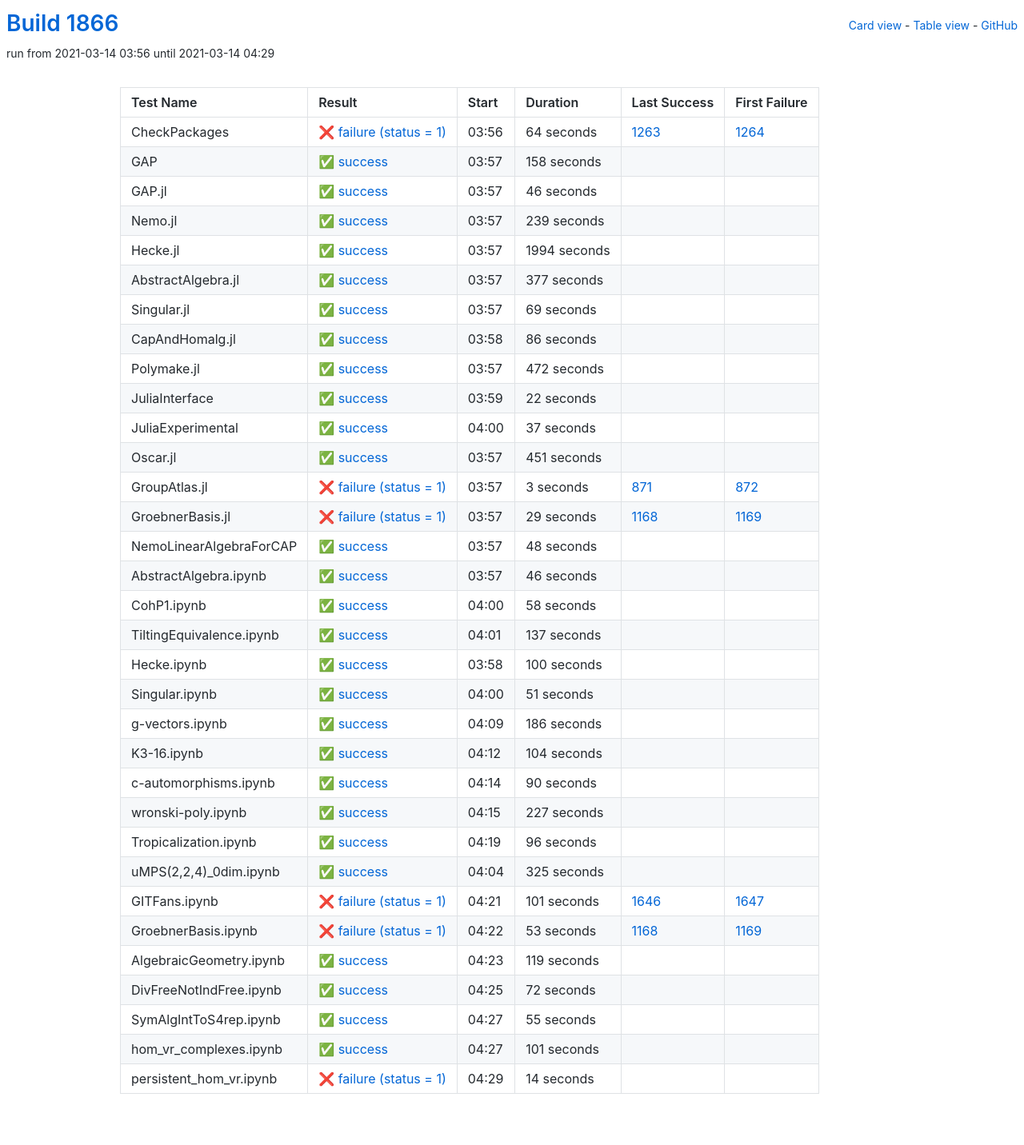
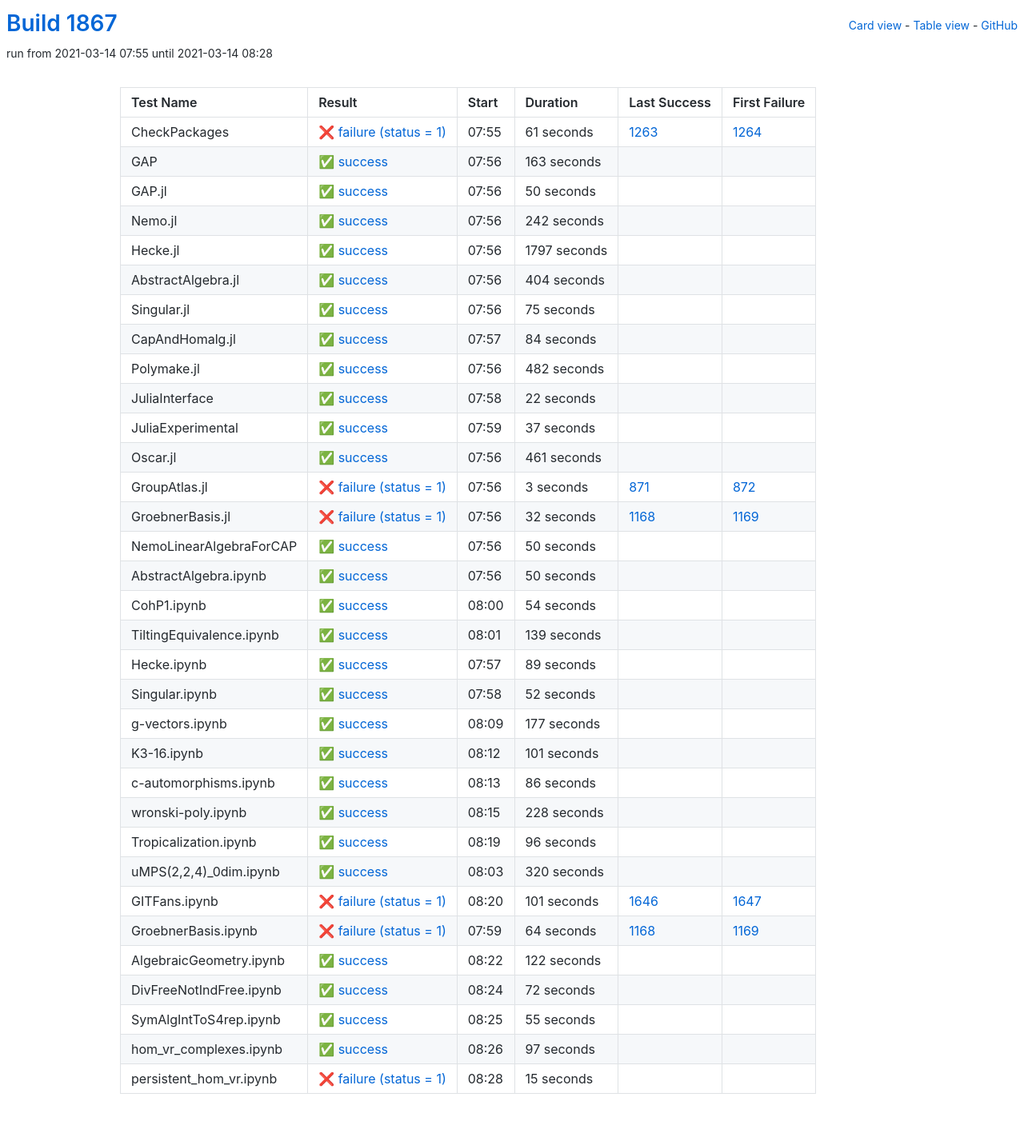
Before and after one commit to oscar-system/oscar-ci-status-stable, a Jekyll site: the page built from table.html, in a window 1280 px wide. Shown: the whole page at 80% size. Built offline with Jekyll 4.4.1, drawn with Linux system fonts in a browser that asks for light colours.

Commit message:
Build #1867

```diff
--- a/_data/ci.yml
+++ b/_data/ci.yml
@@ -1,6 +1,6 @@
 ---
-build: 1866
-build_url: https://oscarci.mathematik.uni-kl.de/job/oscar-stable/1866/
+build: 1867
+build_url: https://oscarci.mathematik.uni-kl.de/job/oscar-stable/1867/
 job: oscar-stable
 organization: oscar-system
 repo: oscar-ci-status-stable
@@ -8,116 +8,116 @@ repourl: https://github.com/oscar-system/oscar-ci-status-stable
 tests:
 - name: CheckPackages
   id: checkpackages
-  log: https://oscarci.mathematik.uni-kl.de/job/oscar-stable/1866/artifact/logs/build-1866/CheckPackages.log
-  start: 2021-03-14 03:56
+  log: https://oscarci.mathematik.uni-kl.de/job/oscar-stable/1867/artifact/logs/build-1867/CheckPackages.log
+  start: 2021-03-14 07:55
   success: false
   exitcode: 1
   status: failure
-  duration: 64
+  duration: 61
   last_success: 1263
   last_success_url: https://oscarci.mathematik.uni-kl.de/job/oscar-stable/1263/
   first_failure: 1264
   first_failure_url: https://oscarci.mathematik.uni-kl.de/job/oscar-stable/1264/
 - name: GAP
   id: gap
-  log: https://oscarci.mathematik.uni-kl.de/job/oscar-stable/1866/artifact/logs/build-1866/GAP.log
-  start: 2021-03-14 03:57
+  log: https://oscarci.mathematik.uni-kl.de/job/oscar-stable/1867/artifact/logs/build-1867/GAP.log
+  start: 2021-03-14 07:56
   success: true
   exitcode: 0
   status: success
-  duration: 158
+  duration: 163
   last_success: false
   last_success_url:
   first_failure: false
   first_failure_url:
 - name: GAP.jl
   id: gap-jl
-  log: https://oscarci.mathematik.uni-kl.de/job/oscar-stable/1866/artifact/logs/build-1866/GAP.jl.log
-  start: 2021-03-14 03:57
+  log: https://oscarci.mathematik.uni-kl.de/job/oscar-stable/1867/artifact/logs/build-1867/GAP.jl.log
+  start: 2021-03-14 07:56
   success: true
   exitcode: 0
   status: success
-  duration: 46
+  duration: 50
   last_success: false
   last_success_url:
   first_failure: false
   first_failure_url:
 - name: Nemo.jl
   id: nemo-jl
-  log: https://oscarci.mathematik.uni-kl.de/job/oscar-stable/1866/artifact/logs/build-1866/Nemo.jl.log
-  start: 2021-03-14 03:57
+  log: https://oscarci.mathematik.uni-kl.de/job/oscar-stable/1867/artifact/logs/build-1867/Nemo.jl.log
+  start: 2021-03-14 07:56
   success: true
   exitcode: 0
   status: success
-  duration: 239
+  duration: 242
   last_success: false
   last_success_url:
   first_failure: false
   first_failure_url:
 - name: Hecke.jl
   id: hecke-jl
-  log: https://oscarci.mathematik.uni-kl.de/job/oscar-stable/1866/artifact/logs/build-1866/Hecke.jl.log
-  start: 2021-03-14 03:57
+  log: https://oscarci.mathematik.uni-kl.de/job/oscar-stable/1867/artifact/logs/build-1867/Hecke.jl.log
+  start: 2021-03-14 07:56
   success: true
   exitcode: 0
   status: success
-  duration: 1994
+  duration: 1797
   last_success: false
   last_success_url:
   first_failure: false
   first_failure_url:
 - name: AbstractAlgebra.jl
   id: abstractalgebra-jl
-  log: https://oscarci.mathematik.uni-kl.de/job/oscar-stable/1866/artifact/logs/build-1866/AbstractAlgebra.jl.log
-  start: 2021-03-14 03:57
+  log: https://oscarci.mathematik.uni-kl.de/job/oscar-stable/1867/artifact/logs/build-1867/AbstractAlgebra.jl.log
+  start: 2021-03-14 07:56
   success: true
   exitcode: 0
   status: success
-  duration: 377
+  duration: 404
   last_success: false
   last_success_url:
   first_failure: false
   first_failure_url:
 - name: Singular.jl
   id: singular-jl
-  log: https://oscarci.mathematik.uni-kl.de/job/oscar-stable/1866/artifact/logs/build-1866/Singular.jl.log
-  start: 2021-03-14 03:57
+  log: https://oscarci.mathematik.uni-kl.de/job/oscar-stable/1867/artifact/logs/build-1867/Singular.jl.log
+  start: 2021-03-14 07:56
   success: true
   exitcode: 0
   status: success
-  duration: 69
+  duration: 75
   last_success: false
   last_success_url:
   first_failure: false
   first_failure_url:
 - name: CapAndHomalg.jl
   id: capandhomalg-jl
-  log: https://oscarci.mathematik.uni-kl.de/job/oscar-stable/1866/artifact/logs/build-1866/CapAndHomalg.jl.log
-  start: 2021-03-14 03:58
+  log: https://oscarci.mathematik.uni-kl.de/job/oscar-stable/1867/artifact/logs/build-1867/CapAndHomalg.jl.log
+  start: 2021-03-14 07:57
   success: true
   exitcode: 0
   status: success
-  duration: 86
+  duration: 84
   last_success: false
   last_success_url:
   first_failure: false
   first_failure_url:
 - name: Polymake.jl
   id: polymake-jl
-  log: https://oscarci.mathematik.uni-kl.de/job/oscar-stable/1866/artifact/logs/build-1866/Polymake.jl.log
-  start: 2021-03-14 03:57
+  log: https://oscarci.mathematik.uni-kl.de/job/oscar-stable/1867/artifact/logs/build-1867/Polymake.jl.log
+  start: 2021-03-14 07:56
   success: true
   exitcode: 0
   status: success
-  duration: 472
+  duration: 482
   last_success: false
   last_success_url:
   first_failure: false
   first_failure_url:
 - name: JuliaInterface
   id: juliainterface
-  log: https://oscarci.mathematik.uni-kl.de/job/oscar-stable/1866/artifact/logs/build-1866/JuliaInterface.log
-  start: 2021-03-14 03:59
+  log: https://oscarci.mathematik.uni-kl.de/job/oscar-stable/1867/artifact/logs/build-1867/JuliaInterface.log
+  start: 2021-03-14 07:58
   success: true
   exitcode: 0
   status: success
@@ -128,8 +128,8 @@ tests:
   first_failure_url:
 - name: JuliaExperimental
   id: juliaexperimental
-  log: https://oscarci.mathematik.uni-kl.de/job/oscar-stable/1866/artifact/logs/build-1866/JuliaExperimental.log
-  start: 2021-03-14 04:00
+  log: https://oscarci.mathematik.uni-kl.de/job/oscar-stable/1867/artifact/logs/build-1867/JuliaExperimental.log
+  start: 2021-03-14 07:59
   success: true
   exitcode: 0
   status: success
@@ -140,20 +140,20 @@ tests:
   first_failure_url:
 - name: Oscar.jl
   id: oscar-jl
-  log: https://oscarci.mathematik.uni-kl.de/job/oscar-stable/1866/artifact/logs/build-1866/Oscar.jl.log
-  start: 2021-03-14 03:57
+  log: https://oscarci.mathematik.uni-kl.de/job/oscar-stable/1867/artifact/logs/build-1867/Oscar.jl.log
+  start: 2021-03-14 07:56
   success: true
   exitcode: 0
   status: success
-  duration: 451
+  duration: 461
   last_success: false
   last_success_url:
   first_failure: false
   first_failure_url:
 - name: GroupAtlas.jl
   id: groupatlas-jl
-  log: https://oscarci.mathematik.uni-kl.de/job/oscar-stable/1866/artifact/logs/build-1866/GroupAtlas.jl.log
-  start: 2021-03-14 03:57
+  log: https://oscarci.mathematik.uni-kl.de/job/oscar-stable/1867/artifact/logs/build-1867/GroupAtlas.jl.log
+  start: 2021-03-14 07:56
   success: false
   exitcode: 1
   status: failure
@@ -164,140 +164,140 @@ tests:
   first_failure_url: https://oscarci.mathematik.uni-kl.de/job/oscar-stable/872/
 - name: GroebnerBasis.jl
   id: groebnerbasis-jl
-  log: https://oscarci.mathematik.uni-kl.de/job/oscar-stable/1866/artifact/logs/build-1866/GroebnerBasis.jl.log
-  start: 2021-03-14 03:57
+  log: https://oscarci.mathematik.uni-kl.de/job/oscar-stable/1867/artifact/logs/build-1867/GroebnerBasis.jl.log
+  start: 2021-03-14 07:56
   success: false
   exitcode: 1
   status: failure
-  duration: 29
+  duration: 32
   last_success: 1168
   last_success_url: https://oscarci.mathematik.uni-kl.de/job/oscar-stable/1168/
   first_failure: 1169
   first_failure_url: https://oscarci.mathematik.uni-kl.de/job/oscar-stable/1169/
 - name: NemoLinearAlgebraForCAP
   id: nemolinearalgebraforcap
-  log: https://oscarci.mathematik.uni-kl.de/job/oscar-stable/1866/artifact/logs/build-1866/NemoLinearAlgebraForCAP.log
-  start: 2021-03-14 03:57
+  log: https://oscarci.mathematik.uni-kl.de/job/oscar-stable/1867/artifact/logs/build-1867/NemoLinearAlgebraForCAP.log
+  start: 2021-03-14 07:56
   success: true
   exitcode: 0
   status: success
-  duration: 48
+  duration: 50
   last_success: false
   last_success_url:
   first_failure: false
   first_failure_url:
 - name: AbstractAlgebra.ipynb
   id: abstractalgebra-ipynb
-  log: https://oscarci.mathematik.uni-kl.de/job/oscar-stable/1866/artifact/logs/build-1866/AbstractAlgebra.ipynb.log
-  start: 2021-03-14 03:57
+  log: https://oscarci.mathematik.uni-kl.de/job/oscar-stable/1867/artifact/logs/build-1867/AbstractAlgebra.ipynb.log
+  start: 2021-03-14 07:56
   success: true
   exitcode: 0
   status: success
-  duration: 46
+  duration: 50
   last_success: false
   last_success_url:
   first_failure: false
   first_failure_url:
 - name: CohP1.ipynb
   id: cohp1-ipynb
-  log: https://oscarci.mathematik.uni-kl.de/job/oscar-stable/1866/artifact/logs/build-1866/CohP1.ipynb.log
-  start: 2021-03-14 04:00
+  log: https://oscarci.mathematik.uni-kl.de/job/oscar-stable/1867/artifact/logs/build-1867/CohP1.ipynb.log
+  start: 2021-03-14 08:00
   success: true
   exitcode: 0
   status: success
-  duration: 58
+  duration: 54
   last_success: false
   last_success_url:
   first_failure: false
   first_failure_url:
 - name: TiltingEquivalence.ipynb
   id: tiltingequivalence-ipynb
-  log: https://oscarci.mathematik.uni-kl.de/job/oscar-stable/1866/artifact/logs/build-1866/TiltingEquivalence.ipynb.log
-  start: 2021-03-14 04:01
+  log: https://oscarci.mathematik.uni-kl.de/job/oscar-stable/1867/artifact/logs/build-1867/TiltingEquivalence.ipynb.log
+  start: 2021-03-14 08:01
   success: true
   exitcode: 0
   status: success
-  duration: 137
+  duration: 139
   last_success: false
   last_success_url:
   first_failure: false
   first_failure_url:
 - name: Hecke.ipynb
   id: hecke-ipynb
-  log: https://oscarci.mathematik.uni-kl.de/job/oscar-stable/1866/artifact/logs/build-1866/Hecke.ipynb.log
-  start: 2021-03-14 03:58
+  log: https://oscarci.mathematik.uni-kl.de/job/oscar-stable/1867/artifact/logs/build-1867/Hecke.ipynb.log
+  start: 2021-03-14 07:57
   success: true
   exitcode: 0
   status: success
-  duration: 100
+  duration: 89
   last_success: false
   last_success_url:
   first_failure: false
   first_failure_url:
 - name: Singular.ipynb
   id: singular-ipynb
-  log: https://oscarci.mathematik.uni-kl.de/job/oscar-stable/1866/artifact/logs/build-1866/Singular.ipynb.log
-  start: 2021-03-14 04:00
+  log: https://oscarci.mathematik.uni-kl.de/job/oscar-stable/1867/artifact/logs/build-1867/Singular.ipynb.log
+  start: 2021-03-14 07:58
   success: true
   exitcode: 0
   status: success
-  duration: 51
+  duration: 52
   last_success: false
   last_success_url:
   first_failure: false
   first_failure_url:
 - name: g-vectors.ipynb
   id: g-vectors-ipynb
-  log: https://oscarci.mathematik.uni-kl.de/job/oscar-stable/1866/artifact/logs/build-1866/g-vectors.ipynb.log
-  start: 2021-03-14 04:09
+  log: https://oscarci.mathematik.uni-kl.de/job/oscar-stable/1867/artifact/logs/build-1867/g-vectors.ipynb.log
+  start: 2021-03-14 08:09
   success: true
   exitcode: 0
   status: success
-  duration: 186
+  duration: 177
   last_success: false
   last_success_url:
   first_failure: false
   first_failure_url:
 - name: K3-16.ipynb
   id: k3-16-ipynb
-  log: https://oscarci.mathematik.uni-kl.de/job/oscar-stable/1866/artifact/logs/build-1866/K3-16.ipynb.log
-  start: 2021-03-14 04:12
+  log: https://oscarci.mathematik.uni-kl.de/job/oscar-stable/1867/artifact/logs/build-1867/K3-16.ipynb.log
+  start: 2021-03-14 08:12
   success: true
   exitcode: 0
   status: success
-  duration: 104
+  duration: 101
   last_success: false
   last_success_url:
   first_failure: false
   first_failure_url:
 - name: c-automorphisms.ipynb
   id: c-automorphisms-ipynb
-  log: https://oscarci.mathematik.uni-kl.de/job/oscar-stable/1866/artifact/logs/build-1866/c-automorphisms.ipynb.log
-  start: 2021-03-14 04:14
+  log: https://oscarci.mathematik.uni-kl.de/job/oscar-stable/1867/artifact/logs/build-1867/c-automorphisms.ipynb.log
+  start: 2021-03-14 08:13
   success: true
   exitcode: 0
   status: success
-  duration: 90
+  duration: 86
   last_success: false
   last_success_url:
   first_failure: false
   first_failure_url:
 - name: wronski-poly.ipynb
   id: wronski-poly-ipynb
-  log: https://oscarci.mathematik.uni-kl.de/job/oscar-stable/1866/artifact/logs/build-1866/wronski-poly.ipynb.log
-  start: 2021-03-14 04:15
+  log: https://oscarci.mathematik.uni-kl.de/job/oscar-stable/1867/artifact/logs/build-1867/wronski-poly.ipynb.log
+  start: 2021-03-14 08:15
   success: true
   exitcode: 0
   status: success
-  duration: 227
+  duration: 228
   last_success: false
   last_success_url:
   first_failure: false
   first_failure_url:
 - name: Tropicalization.ipynb
   id: tropicalization-ipynb
-  log: https://oscarci.mathematik.uni-kl.de/job/oscar-stable/1866/artifact/logs/build-1866/Tropicalization.ipynb.log
-  start: 2021-03-14 04:19
+  log: https://oscarci.mathematik.uni-kl.de/job/oscar-stable/1867/artifact/logs/build-1867/Tropicalization.ipynb.log
+  start: 2021-03-14 08:19
   success: true
   exitcode: 0
   status: success
@@ -308,20 +308,20 @@ tests:
   first_failure_url:
 - name: uMPS(2,2,4)_0dim.ipynb
   id: umps-2-2-4-0dim-ipynb
-  log: https://oscarci.mathematik.uni-kl.de/job/oscar-stable/1866/artifact/logs/build-1866/uMPS-2-2-4-_0dim.ipynb.log
-  start: 2021-03-14 04:04
+  log: https://oscarci.mathematik.uni-kl.de/job/oscar-stable/1867/artifact/logs/build-1867/uMPS-2-2-4-_0dim.ipynb.log
+  start: 2021-03-14 08:03
   success: true
   exitcode: 0
   status: success
-  duration: 325
+  duration: 320
   last_success: false
   last_success_url:
   first_failure: false
   first_failure_url:
 - name: GITFans.ipynb
   id: gitfans-ipynb
-  log: https://oscarci.mathematik.uni-kl.de/job/oscar-stable/1866/artifact/logs/build-1866/GITFans.ipynb.log
-  start: 2021-03-14 04:21
+  log: https://oscarci.mathematik.uni-kl.de/job/oscar-stable/1867/artifact/logs/build-1867/GITFans.ipynb.log
+  start: 2021-03-14 08:20
   success: false
   exitcode: 1
   status: failure
@@ -332,32 +332,32 @@ tests:
   first_failure_url: https://oscarci.mathematik.uni-kl.de/job/oscar-stable/1647/
 - name: GroebnerBasis.ipynb
   id: groebnerbasis-ipynb
-  log: https://oscarci.mathematik.uni-kl.de/job/oscar-stable/1866/artifact/logs/build-1866/GroebnerBasis.ipynb.log
-  start: 2021-03-14 04:22
+  log: https://oscarci.mathematik.uni-kl.de/job/oscar-stable/1867/artifact/logs/build-1867/GroebnerBasis.ipynb.log
+  start: 2021-03-14 07:59
   success: false
   exitcode: 1
   status: failure
-  duration: 53
+  duration: 64
   last_success: 1168
   last_success_url: https://oscarci.mathematik.uni-kl.de/job/oscar-stable/1168/
   first_failure: 1169
   first_failure_url: https://oscarci.mathematik.uni-kl.de/job/oscar-stable/1169/
 - name: AlgebraicGeometry.ipynb
   id: algebraicgeometry-ipynb
-  log: https://oscarci.mathematik.uni-kl.de/job/oscar-stable/1866/artifact/logs/build-1866/AlgebraicGeometry.ipynb.log
-  start: 2021-03-14 04:23
+  log: https://oscarci.mathematik.uni-kl.de/job/oscar-stable/1867/artifact/logs/build-1867/AlgebraicGeometry.ipynb.log
+  start: 2021-03-14 08:22
   success: true
   exitcode: 0
   status: success
-  duration: 119
+  duration: 122
   last_success: false
   last_success_url:
   first_failure: false
   first_failure_url:
 - name: DivFreeNotIndFree.ipynb
   id: divfreenotindfree-ipynb
-  log: https://oscarci.mathematik.uni-kl.de/job/oscar-stable/1866/artifact/logs/build-1866/DivFreeNotIndFree.ipynb.log
-  start: 2021-03-14 04:25
+  log: https://oscarci.mathematik.uni-kl.de/job/oscar-stable/1867/artifact/logs/build-1867/DivFreeNotIndFree.ipynb.log
+  start: 2021-03-14 08:24
   success: true
   exitcode: 0
   status: success
@@ -368,8 +368,8 @@ tests:
   first_failure_url:
 - name: SymAlgIntToS4rep.ipynb
   id: symalginttos4rep-ipynb
-  log: https://oscarci.mathematik.uni-kl.de/job/oscar-stable/1866/artifact/logs/build-1866/SymAlgIntToS4rep.ipynb.log
-  start: 2021-03-14 04:27
+  log: https://oscarci.mathematik.uni-kl.de/job/oscar-stable/1867/artifact/logs/build-1867/SymAlgIntToS4rep.ipynb.log
+  start: 2021-03-14 08:25
   success: true
   exitcode: 0
   status: success
@@ -380,24 +380,24 @@ tests:
   first_failure_url:
 - name: hom_vr_complexes.ipynb
   id: hom-vr-complexes-ipynb
-  log: https://oscarci.mathematik.uni-kl.de/job/oscar-stable/1866/artifact/logs/build-1866/hom_vr_complexes.ipynb.log
-  start: 2021-03-14 04:27
+  log: https://oscarci.mathematik.uni-kl.de/job/oscar-stable/1867/artifact/logs/build-1867/hom_vr_complexes.ipynb.log
+  start: 2021-03-14 08:26
   success: true
   exitcode: 0
   status: success
-  duration: 101
+  duration: 97
   last_success: false
   last_success_url:
   first_failure: false
   first_failure_url:
 - name: persistent_hom_vr.ipynb
   id: persistent-hom-vr-ipynb
-  log: https://oscarci.mathematik.uni-kl.de/job/oscar-stable/1866/artifact/logs/build-1866/persistent_hom_vr.ipynb.log
-  start: 2021-03-14 04:29
+  log: https://oscarci.mathematik.uni-kl.de/job/oscar-stable/1867/artifact/logs/build-1867/persistent_hom_vr.ipynb.log
+  start: 2021-03-14 08:28
   success: false
   exitcode: 1
   status: failure
-  duration: 14
+  duration: 15
   last_success: false
   last_success_url:
   first_failure: false
```
Also changed, not shown: README.md.
